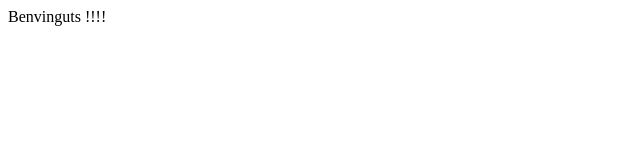
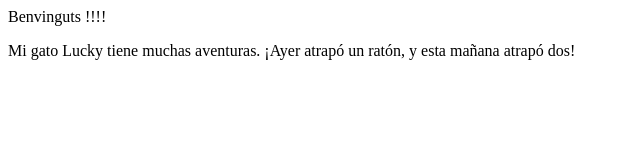
Before and after one commit to tabularasabcn/kk, a plain HTML site: page index.html in a window 1280 px wide. Shown: the whole page, without its empty margins (0-640 px from the left). Drawn offline with Linux system fonts and the light colour scheme.

Commit message:
Update index.html

```diff
--- a/index.html
+++ b/index.html
@@ -1 +1,2 @@
 Benvinguts !!!!
+<p> Mi gato Lucky tiene muchas aventuras. ¡Ayer atrapó un ratón, y esta mañana atrapó dos! </p>
```
